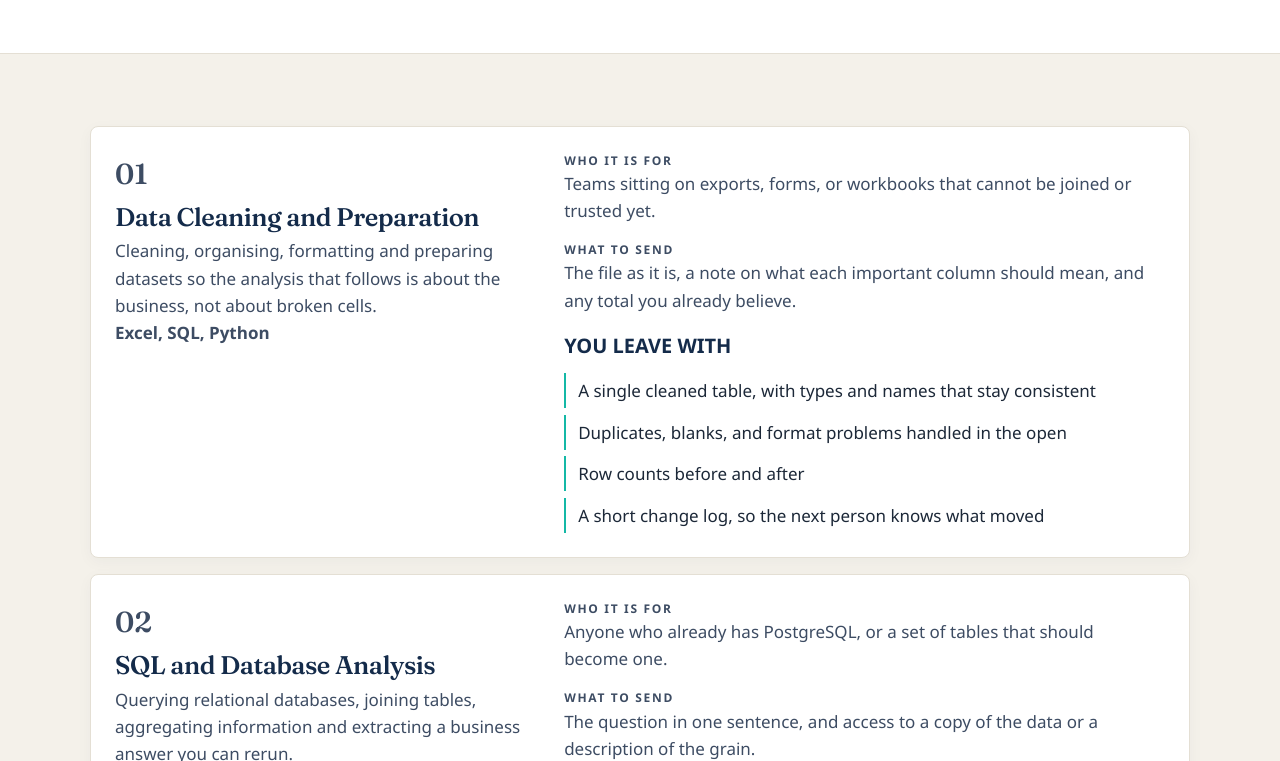
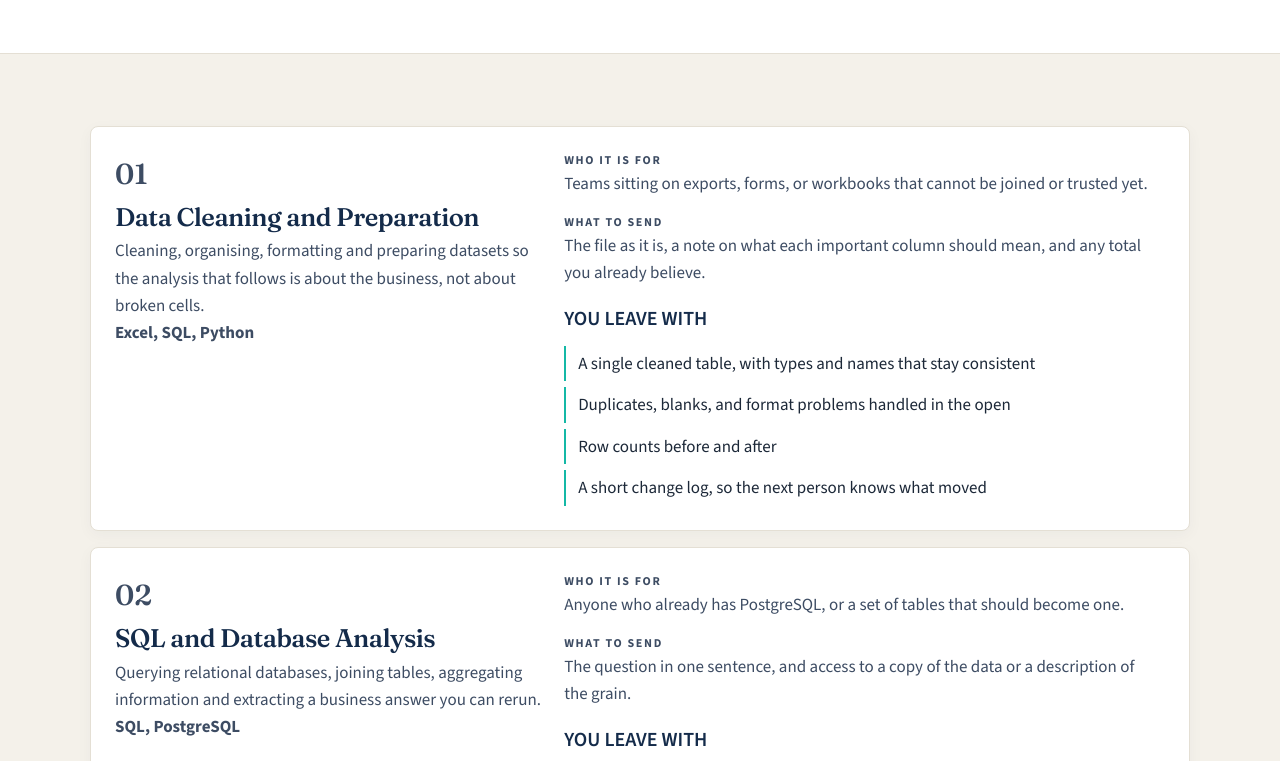
Before and after one commit to USNA02/usna02.github.io, a plain HTML site: page services.html in a window 1280 px wide. Shown: the part 238-999 px from the top of the page. Drawn offline with nearby package versions, Linux system fonts and the light colour scheme.

Commit message:
Load Source Sans 3 on the services page

```diff
--- a/services.html
+++ b/services.html
@@ -7,7 +7,7 @@
   <title>Services · Addis</title>
   <link rel="preconnect" href="https://fonts.googleapis.com">
   <link rel="preconnect" href="https://fonts.gstatic.com" crossorigin>
-  <link href="https://fonts.googleapis.com/css2?family=Figtree:wght@400;500;600;700&family=Fraunces:opsz,wght@9..144,560;9..144,640&display=swap" rel="stylesheet">
+  <link href="https://fonts.googleapis.com/css2?family=Fraunces:opsz,wght@9..144,560;9..144,640&family=Source+Sans+3:wght@400;600;700&display=swap" rel="stylesheet">
   <link rel="stylesheet" href="css/style.css">
 </head>
 <body>
```
